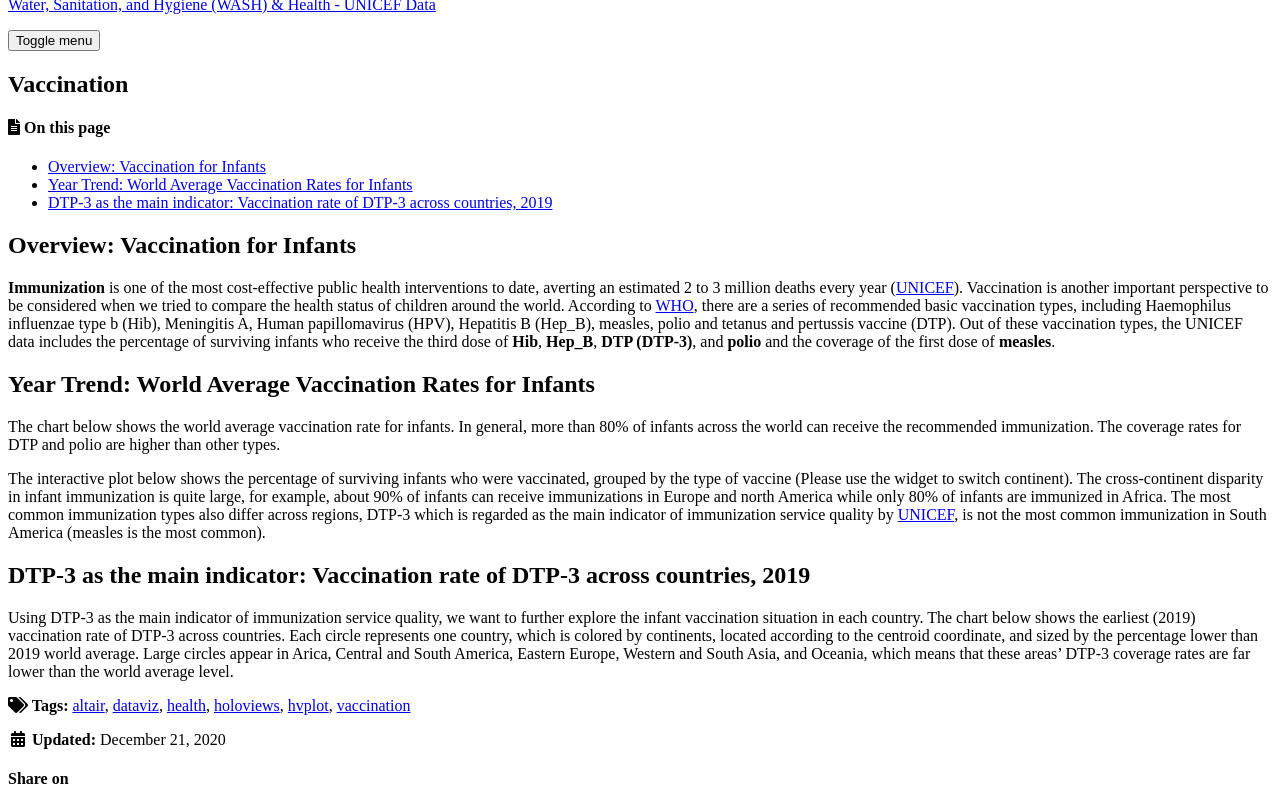
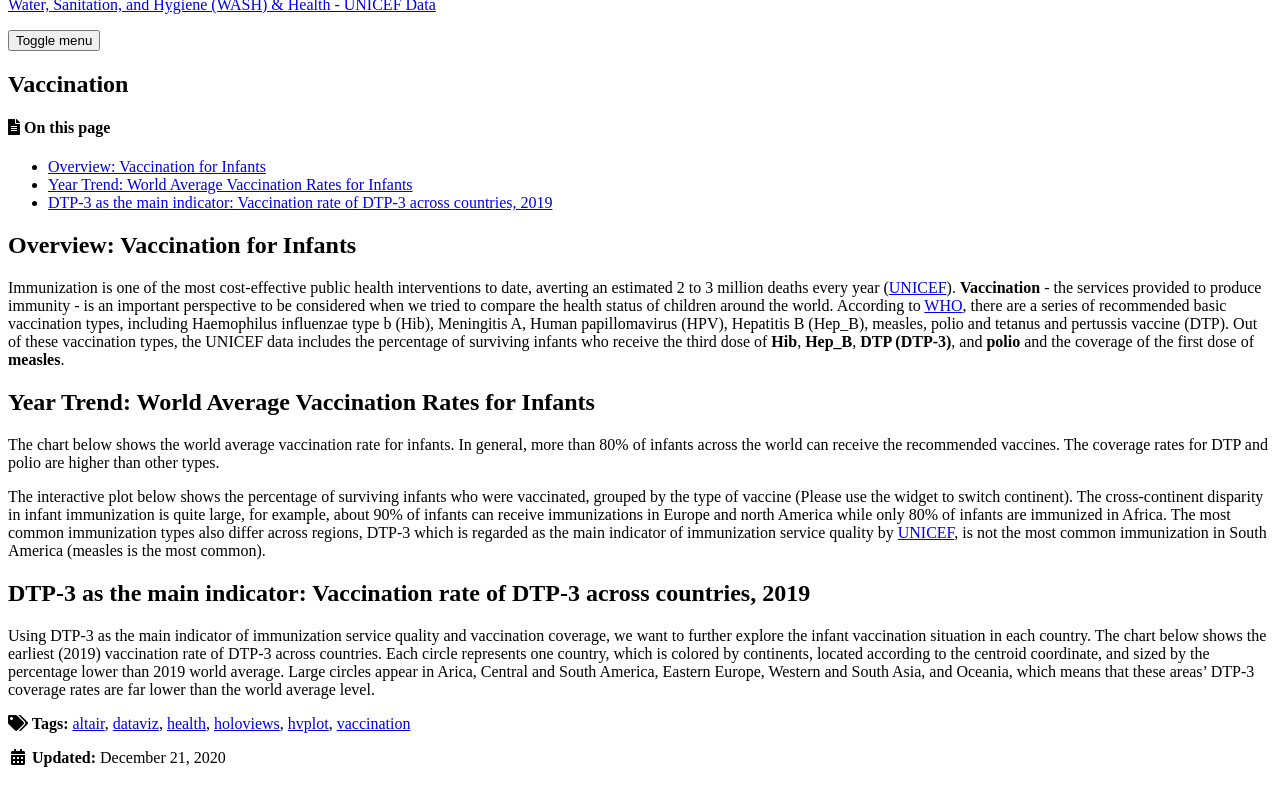
Before and after one commit to RoujiaChen/jiayi_roujia_FP, a Jekyll site: the page built from _posts/2020-12-21-c-vaccination.md, in a window 1280 px wide and 900 px high, cut to the strip 112-900 px from the top of the window. Built offline with Jekyll 4.4.1, drawn with Linux system fonts in a browser that asks for light colours; cached includes are drawn as plain includes; nearby versions of some CDN libraries.

Commit message:
Update 2020-12-21-c-vaccination.md

```diff
--- a/_posts/2020-12-21-c-vaccination.md
+++ b/_posts/2020-12-21-c-vaccination.md
@@ -13,11 +13,11 @@
 toc_sticky: true
 ---
 ## Overview: Vaccination for Infants
-**Immunization** is one of the most cost-effective public health interventions to date, averting an estimated 2 to 3 million deaths every year ([UNICEF](https://data.unicef.org/topic/child-health/immunization/)). Vaccination is another important perspective to be considered when we tried to compare the health status of children around the world. According to [WHO](https://www.who.int/news-room/fact-sheets/detail/immunization-coverage), there are a series of recommended basic vaccination types, including Haemophilus influenzae type b (Hib), Meningitis A, Human papillomavirus (HPV), Hepatitis B (Hep_B), measles, polio and tetanus and pertussis vaccine (DTP). Out of these vaccination types, the UNICEF data includes the percentage of surviving infants who receive the third dose of **Hib**, **Hep_B**, **DTP (DTP-3)**, and **polio** and the coverage of the first dose of **measles**.
+Immunization is one of the most cost-effective public health interventions to date, averting an estimated 2 to 3 million deaths every year ([UNICEF](https://data.unicef.org/topic/child-health/immunization/)). **Vaccination** - the services provided to produce immunity - is an important perspective to be considered when we tried to compare the health status of children around the world. According to [WHO](https://www.who.int/news-room/fact-sheets/detail/immunization-coverage), there are a series of recommended basic vaccination types, including Haemophilus influenzae type b (Hib), Meningitis A, Human papillomavirus (HPV), Hepatitis B (Hep_B), measles, polio and tetanus and pertussis vaccine (DTP). Out of these vaccination types, the UNICEF data includes the percentage of surviving infants who receive the third dose of **Hib**, **Hep_B**, **DTP (DTP-3)**, and **polio** and the coverage of the first dose of **measles**.
 
 ## Year Trend: World Average Vaccination Rates for Infants
 
-The chart below shows the world average vaccination rate for infants. In general, more than 80% of infants across the world can receive the recommended immunization. The coverage rates for DTP and polio are higher than other types.
+The chart below shows the world average vaccination rate for infants. In general, more than 80% of infants across the world can receive the recommended vaccines. The coverage rates for DTP and polio are higher than other types.
 
 <div id="hv-chart-2"></div>
 
@@ -28,6 +28,6 @@
 
 ## DTP-3 as the main indicator: Vaccination rate of DTP-3 across countries, 2019
 
-Using DTP-3 as the main indicator of immunization service quality, we want to further explore the infant vaccination situation in each country. The chart below shows the earliest (2019) vaccination rate of DTP-3 across countries. Each circle represents one country, which is colored by continents, located according to the centroid coordinate, and sized by the percentage lower than 2019 world average. Large circles appear in Arica, Central and South America, Eastern Europe, Western and South Asia, and Oceania, which means that these areas' DTP-3 coverage rates are far lower than the world average level.
+Using DTP-3 as the main indicator of immunization service quality and vaccination coverage, we want to further explore the infant vaccination situation in each country. The chart below shows the earliest (2019) vaccination rate of DTP-3 across countries. Each circle represents one country, which is colored by continents, located according to the centroid coordinate, and sized by the percentage lower than 2019 world average. Large circles appear in Arica, Central and South America, Eastern Europe, Western and South Asia, and Oceania, which means that these areas' DTP-3 coverage rates are far lower than the world average level.
 
 <div id="altair-chart-1"></div>
```
